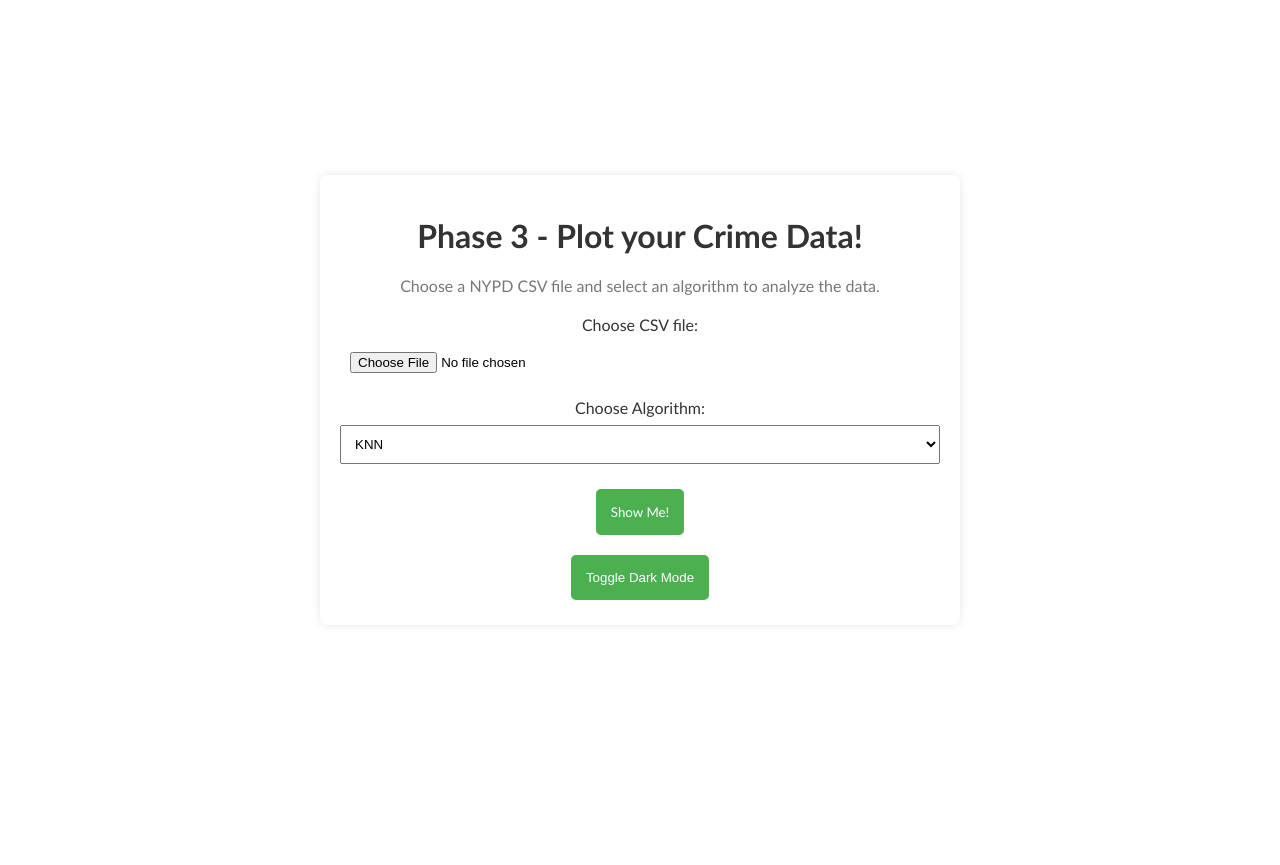
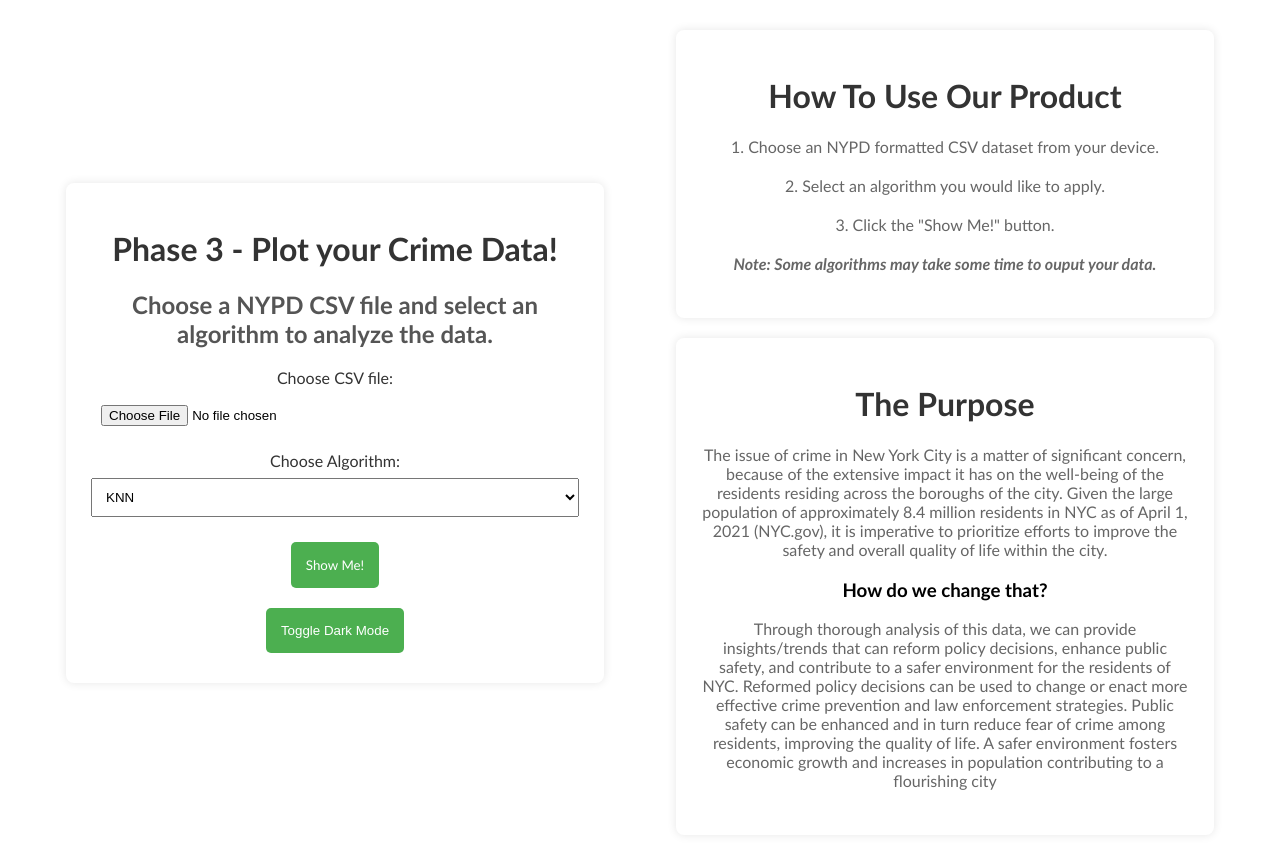
Before and after one commit to datischris/nyc-crime-analysis, a Flask app: page / in a window 1280 px wide. Before the commit the page ends 600 px from the top, so only its background shows below. Run offline with Flask 3, Linux system fonts and the light colour scheme.

Commit message:
descriptions added to index.html

```diff
--- a/src/phase3/templates/index.html
+++ b/src/phase3/templates/index.html
@@ -8,11 +8,11 @@
         body {
             font-family: 'Trebuchet MS', sans-serif;
             margin: 0;
-            padding: 0;
+            padding: 30px;
             display: flex;
+            flex-direction: row;
             align-items: center;
             justify-content: center;
-            height: 100vh;
             transition: background-color 0.5s ease;
         }
 
@@ -20,10 +20,19 @@
             background-color: #fff;
             border-radius: 8px;
             box-shadow: 0 0 10px rgba(0, 0, 0, 0.1);
-            padding: 20px;
+            padding: 25px;
             width: 80%;
             max-width: 600px;
             text-align: center;
+        }
+
+        .description {
+            display: flex;
+            flex-direction: column;
+            gap: 20px;
+            align-items: center;
+            justify-content: center;
+
         }
 
         .chi_result {
@@ -43,7 +52,7 @@
         }
 
         p {
-            color: #777;
+            color: #666;
             margin-bottom: 20px;
         }
 
@@ -118,9 +127,10 @@
     </style>
 </head>
 <body>
+    <div class="description">
         <div class="container">
             <h1>Phase 3 - Plot your Crime Data!</h1>
-        <p>Choose a NYPD CSV file and select an algorithm to analyze the data.</p>
+            <h2>Choose a NYPD CSV file and select an algorithm to analyze the data.</h2>
             <form method="post" enctype="multipart/form-data">
                 <label for="file">Choose CSV file:</label>
                 <input type="file" name="file" accept=".csv" required>
@@ -174,5 +184,27 @@
                 }
             </script>
         </div>
+    </div>
+
+    <div class="description">
+        <div class="container">
+            <h1>How To Use Our Product</h1>
+            <p>1. Choose an NYPD formatted CSV dataset from your device.</p>
+            <p>2. Select an algorithm you would like to apply.</p>
+            <p>3. Click the "Show Me!" button.</p>
+            <p><b><i>Note: Some algorithms may take some time to ouput your data.</i></b></p>
+
+        </div>
+        <div class="container">
+            <h1>The Purpose</h1>
+            <p>The issue of crime in New York City is a matter of significant concern, because of the extensive impact it has on the well-being of the residents residing across the boroughs of the city. Given the large population of approximately 8.4 million residents in NYC as of April 1, 2021 (NYC.gov), it is imperative to prioritize efforts to improve the safety and overall quality of life within the city.
+            </p>
+            <h3>How do we change that?</h3>
+            <p>Through thorough analysis of this data, we can provide insights/trends that can reform policy decisions, enhance public safety, and contribute to a safer environment for the residents of NYC. Reformed policy decisions can be used to change or enact more effective crime prevention and law enforcement strategies. Public safety can be enhanced and in turn reduce fear of crime among residents, improving the quality of life. A safer environment fosters economic growth and increases in population contributing to a flourishing city
+            </p>
+        </div>
+    </div>
+
+
 </body>
 </html>
```
Lines whose indentation alone changed are shown as unchanged.
